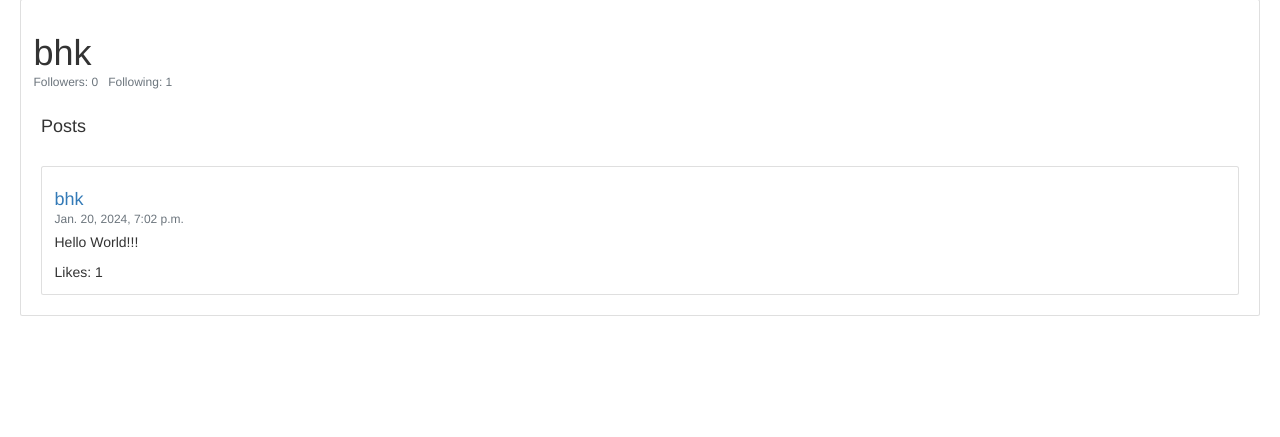
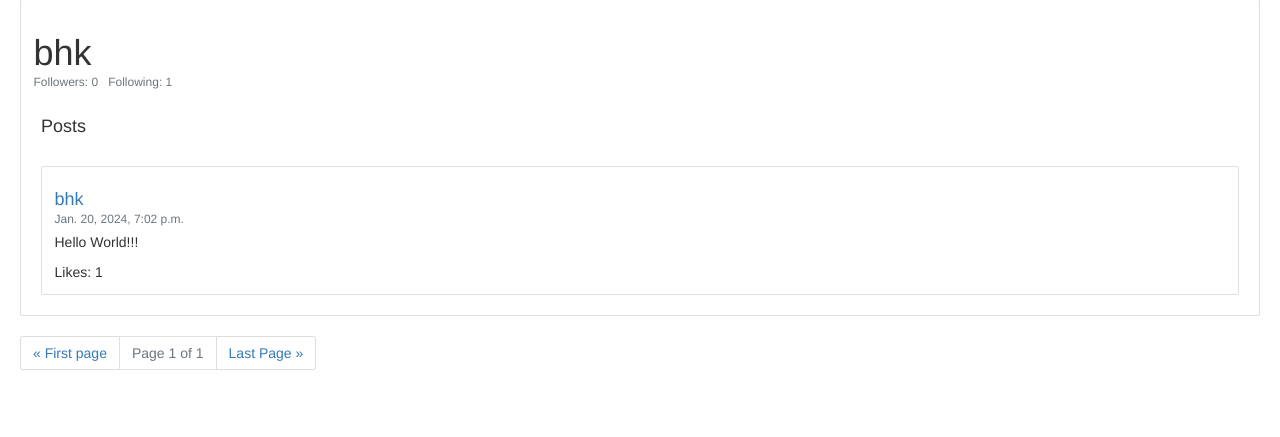
Before and after one commit to LevoratoJoao/Network, a Django app: a page that uses network/templates/network/layout.html in a window 1280 px wide. Shown: the part 83-520 px from the top of the page. Run offline with Django 3.2, Linux system fonts and the light colour scheme; data comes from the database, SQL or seed files in the repository; both versions use the stored data as it was after the commit; some libraries are stand-ins or nearby versions.

Commit message:
Project finished

```diff
--- a/network/static/network/script.js
+++ b/network/static/network/script.js
@@ -32,8 +32,8 @@ function editHandler(id) {
         console.log(post);
         $(`#editModal_${id}`).modal('hide')
         document.querySelector(`#post_${id}_content`).textContent = post.data.content;
-      });
-    }
+    });
+}
 
 function likeHandler(id, liked) {
     fetch(`/like/${id}`, {
@@ -46,5 +46,31 @@ function likeHandler(id, liked) {
     .then(post => {
         console.log(post);
         document.querySelector(`#post_${id}_likes`).textContent = `Likes: ${post.data.likes}`;
-      });
-    }
+    });
+}
+
+function followHandler(profile_name) {
+    fetch(`/follow/${profile_name}`, {
+        method: 'POST',
+        body: JSON.stringify({
+            username: profile_name
+        })
+    })
+    .then((response) => response.json())
+    .then(follow => {
+        console.log(follow);
+    })
+}
+
+function unfollowHandler(profile_name) {
+    fetch(`/unfollow/${profile_name}`, {
+        method: 'POST',
+        body: JSON.stringify({
+            username: profile_name
+        })
+    })
+    .then((response) => response.json())
+    .then(follow => {
+        console.log(follow);
+    })
+}
--- a/network/static/network/styles.css
+++ b/network/static/network/styles.css
@@ -4,6 +4,5 @@
 }
 
 #pag-div {
-    margin-right: 20px;
-    margin-top: 20px;
+    margin-left: 20px;
 }
--- a/network/templates/network/layout.html
+++ b/network/templates/network/layout.html
@@ -23,7 +23,7 @@
               <ul class="navbar-nav mr-auto">
                 {% if user.is_authenticated %}
                     <li class="nav-item">
-                        <a class="nav-link" href="#"><strong>{{ user.username }}</strong></a>
+                        <a class="nav-link" href="{% url 'profile' user.username %}"><strong>{{ user.username }}</strong></a>
                     </li>
                 {% endif %}
                 <li class="nav-item">
--- a/network/templates/network/profile.html
+++ b/network/templates/network/profile.html
@@ -1,44 +1,12 @@
 {% extends 'network/layout.html' %}
 
+{% load static %}
+
+{% block script %}
+    <script src="{% static 'network/script.js' %}"></script>
+{% endblock %}
+
 {% block body %}
-    <script>
-        function editHandler(id) {
-            if (document.querySelector(`#edit_post_${id}`).value == "") {
-                const errorMessage = document.createElement('p');
-                errorMessage.innerHTML = "You can't post an empty post!";
-                console.log(errorMessage)
-                document.querySelector('.modal-body').appendChild(errorMessage);
-                return;
-            }
-            fetch(`/edit/${id}`, {
-                method: 'PUT',
-                body: JSON.stringify({
-                    content: document.querySelector(`#edit_post_${id}`).value
-                })
-            })
-            .then((response) => response.json())
-            .then(post => {
-                console.log(post);
-                $(`#editModal_${id}`).modal('hide')
-                document.querySelector(`#post_${id}_content`).textContent = post.data.content;
-            });
-            }
-
-        function likeHandler(id, liked) {
-            fetch(`/like/${id}`, {
-                method: 'PUT',
-                body: JSON.stringify({
-                    like: liked
-                })
-            })
-            .then((response) => response.json())
-            .then(post => {
-                console.log(post);
-                document.querySelector(`#post_${id}_likes`).textContent = `Likes: ${post.data.likes}`;
-            });
-            }
-    </script>
-
     <div id="profile-page">
         <div id="profile" class="card" style="margin-left: 20px; margin-right: 20px;">
             <div class="card-body">
@@ -96,5 +64,20 @@
                 {% endfor %}
             </div>
         </div>
+        <div id="pag-div" style="margin-left: 20px;">
+            <nav aria-label="Page navigation example">
+                <ul class="pagination justify-content-end">
+                    <li class="page-item"><a class="page-link" href="?page=1">&laquo; First page</a></li>
+                    {% if posts.has_previous %}
+                        <li class="page-item"><a class="page-link" href="?page={{ posts.previous_page_number }}">Previous Page</a></li>
+                    {% endif %}
+                    <li class="page-item disabled"><a class="page-link">Page {{ posts.number }} of {{ posts.paginator.num_pages }}</a></li>
+                    {% if posts.has_next %}
+                        <li class="page-item"><a class="page-link" href="?page={{ posts.next_page_number }}">Next Page</a></li>
+                    {% endif %}
+                    <li class="page-item"><a class="page-link" href="?page={{ posts.paginator.num_pages }}">Last Page &raquo;</a></li>
+                </ul>
+            </nav>
+        </div>
     </div>
 {% endblock %}
--- a/network/views.py
+++ b/network/views.py
@@ -97,19 +97,54 @@ def profile_view(request, poster_name):
         aux = Followers.objects.filter(follower=user, following=request.user).exists()
         if aux:
             isFollowing = True
+    paginator = Paginator(posts, 10)
+    page_number = request.GET.get("page", 1)
+    page_obj = paginator.get_page(page_number)
     if request.method == "GET":
         return render(request, "network/profile.html", {
             "profile": user,
-            "posts": posts,
+            "posts": page_obj,
             "isFollowing": isFollowing
         })
     else:
         return HttpResponseRedirect(reverse("index"))
 
+# @csrf_exempt
+# @login_required
+# def follow_view(request, profile_name):
+#     if request.method != "POST":
+#         return JsonResponse({"error": "POST request required"}, status=400)
+#     try:
+#         Followers.objects.get_or_create(follower=User.objects.get(username=profile_name), following=request.user)
+#     except:
+#         return JsonResponse({"Error": "Could not follow"}, status=404)
+#     return JsonResponse({"follow": True, "message": f"{request.user} is following {profile_name}"}, status=201)
+
+# @csrf_exempt
+# @login_required
+# def unfollow_view(request, profile_name):
+#     if request.method != "POST":
+#         return JsonResponse({"error": "POST request required"}, status=400)
+#     try:
+#         follow = Followers.objects.get(follower=User.objects.get(username=profile_name), following=request.user)
+#     except Followers.DoesNotExist:
+#         follow = None
+#     if follow:
+#         follow.delete()
+#         return JsonResponse({"follow": False, "message": f"{request.user} is not following {profile_name}"}, status=201)
+#     return JsonResponse({"Error": "Could not unfollow"}, status=404)
+
 @login_required
 def follow_view(request, profile_name):
     Followers.objects.get_or_create(follower=User.objects.get(username=profile_name), following=request.user)
-    return HttpResponseRedirect(reverse("profile", args=(profile_name,)))
+    paginator = Paginator(Posts.objects.filter(poster=User.objects.get(username=profile_name),).order_by("-creationDate"), 10)
+    page_number = request.GET.get("page", 1)
+    page_obj = paginator.get_page(page_number)
+    return render(request, "network/profile.html", {
+            "profile": User.objects.get(username=profile_name),
+            "posts": page_obj,
+            "isFollowing": True
+    })
 
 @login_required
 def unfollow_view(request, profile_name):
@@ -119,15 +154,25 @@ def unfollow_view(request, profile_name):
         follow = None
     if follow:
         follow.delete()
-    return HttpResponseRedirect(reverse("profile", args=(profile_name,)))
+    paginator = Paginator(Posts.objects.filter(poster=User.objects.get(username=profile_name),).order_by("-creationDate"), 10)
+    page_number = request.GET.get("page", 1)
+    page_obj = paginator.get_page(page_number)
+    return render(request, "network/profile.html", {
+            "profile": User.objects.get(username=profile_name),
+            "posts": page_obj,
+            "isFollowing": True
+    })
 
 @login_required
 def following_view(request, user_name):
     following = Followers.objects.filter(following=request.user)
-    posts = Posts.objects.all()
+    posts = Posts.objects.order_by("-creationDate").all()
+    paginator = Paginator(posts, 10)
+    page_number = request.GET.get("page", 1)
+    page_obj = paginator.get_page(page_number)
     return render(request, "network/following.html", {
         "following": following,
-        "posts": posts
+        "posts": page_obj
     })
 
 @csrf_exempt
```
Also changed, not shown: network/templates/network/following.html (+28 -2 lines), network/templates/network/index.html (+3 -40 lines), README.md, db.sqlite3.
